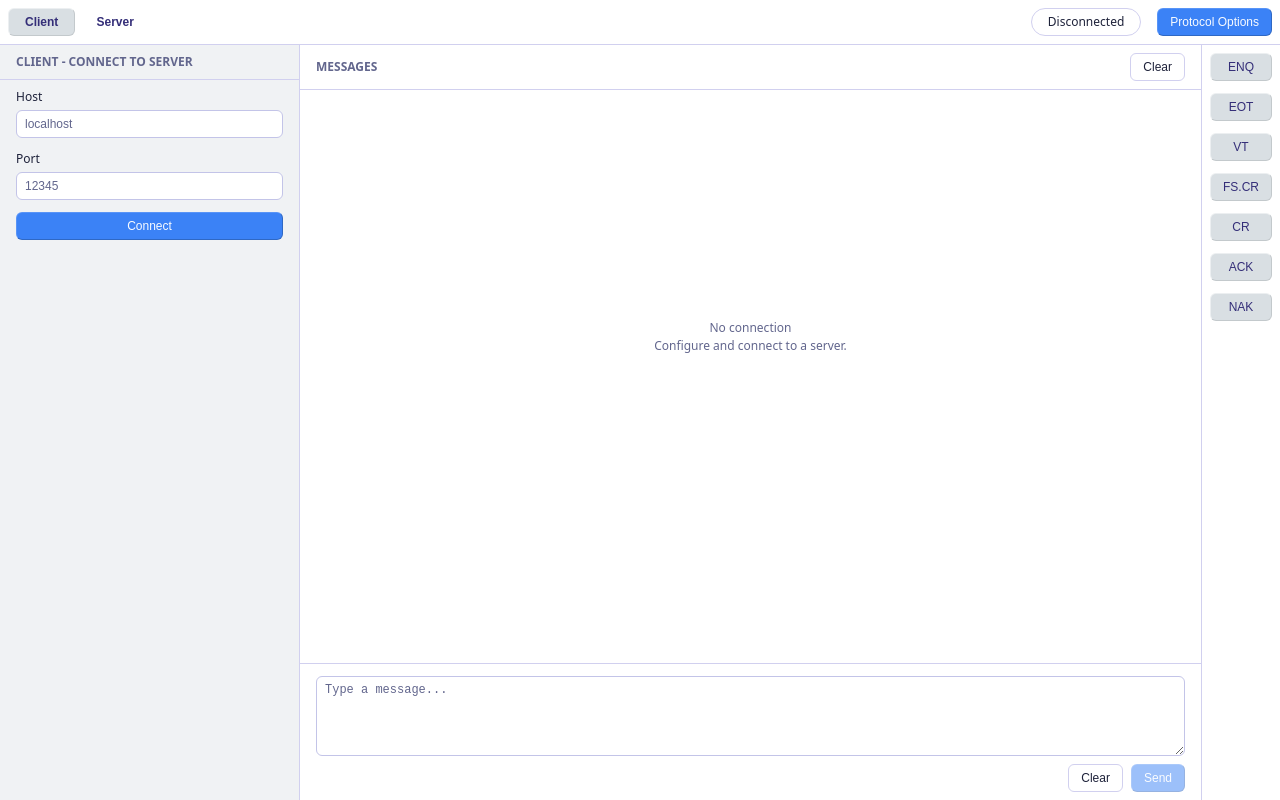
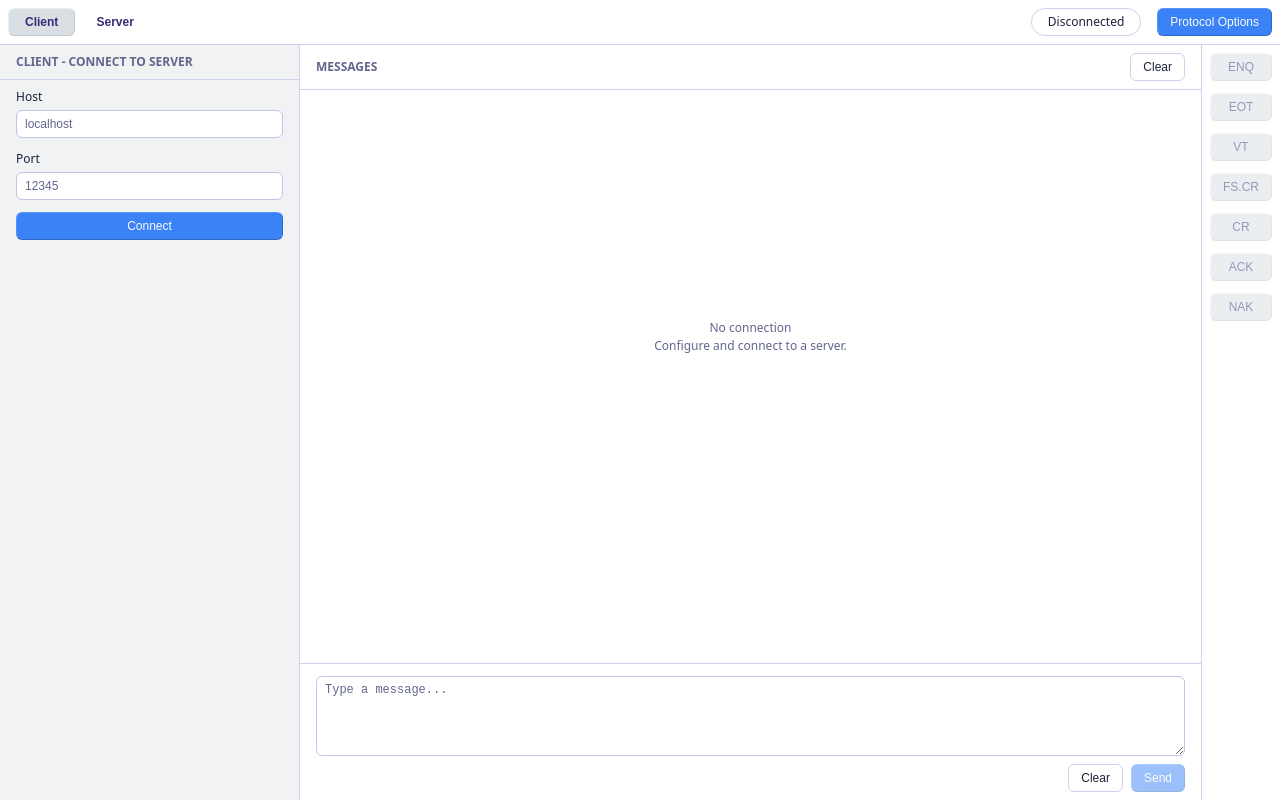
Before and after one commit to LBi-Dedalus/SimAutomate5, a website: page src/index.html in a window 1280 px wide. Drawn offline with Linux system fonts and the light colour scheme.

Commit message:
feat: special char buttons enabled only when connected

```diff
--- a/src/index.html
+++ b/src/index.html
@@ -123,13 +123,13 @@
       </div>
 
       <div id="special-chars" class="vstack">
-        <button class="small" data-variant="secondary">ENQ</button>
-        <button class="small" data-variant="secondary">EOT</button>
-        <button class="small" data-variant="secondary">VT</button>
-        <button class="small" data-variant="secondary">FS.CR</button>
-        <button class="small" data-variant="secondary">CR</button>
-        <button class="small" data-variant="secondary">ACK</button>
-        <button class="small" data-variant="secondary">NAK</button>
+        <button class="small" data-variant="secondary" disabled>ENQ</button>
+        <button class="small" data-variant="secondary" disabled>EOT</button>
+        <button class="small" data-variant="secondary" disabled>VT</button>
+        <button class="small" data-variant="secondary" disabled>FS.CR</button>
+        <button class="small" data-variant="secondary" disabled>CR</button>
+        <button class="small" data-variant="secondary" disabled>ACK</button>
+        <button class="small" data-variant="secondary" disabled>NAK</button>
       </div>
     </main>
   </body>
--- a/src/special-chars.js
+++ b/src/special-chars.js
@@ -4,6 +4,7 @@ window.addEventListener("DOMContentLoaded", init);
 
 function init() {
   initSpecialCharButtons();
+  unlockButtonsWhenConnected();
 }
 
 function initSpecialCharButtons() {
@@ -27,3 +28,15 @@ function initSpecialCharButtons() {
     });
   }
 }
+
+function unlockButtonsWhenConnected() {
+  window.connection_status.subscribe((status) => {
+    const enable = ["connected"].includes(status);
+
+    const specialCharsDiv = document.getElementById("special-chars");
+    const specialCharsButtons = specialCharsDiv.querySelectorAll("button");
+    for (const button of specialCharsButtons) {
+      button.disabled = !enable;
+    }
+  });
+}
```
